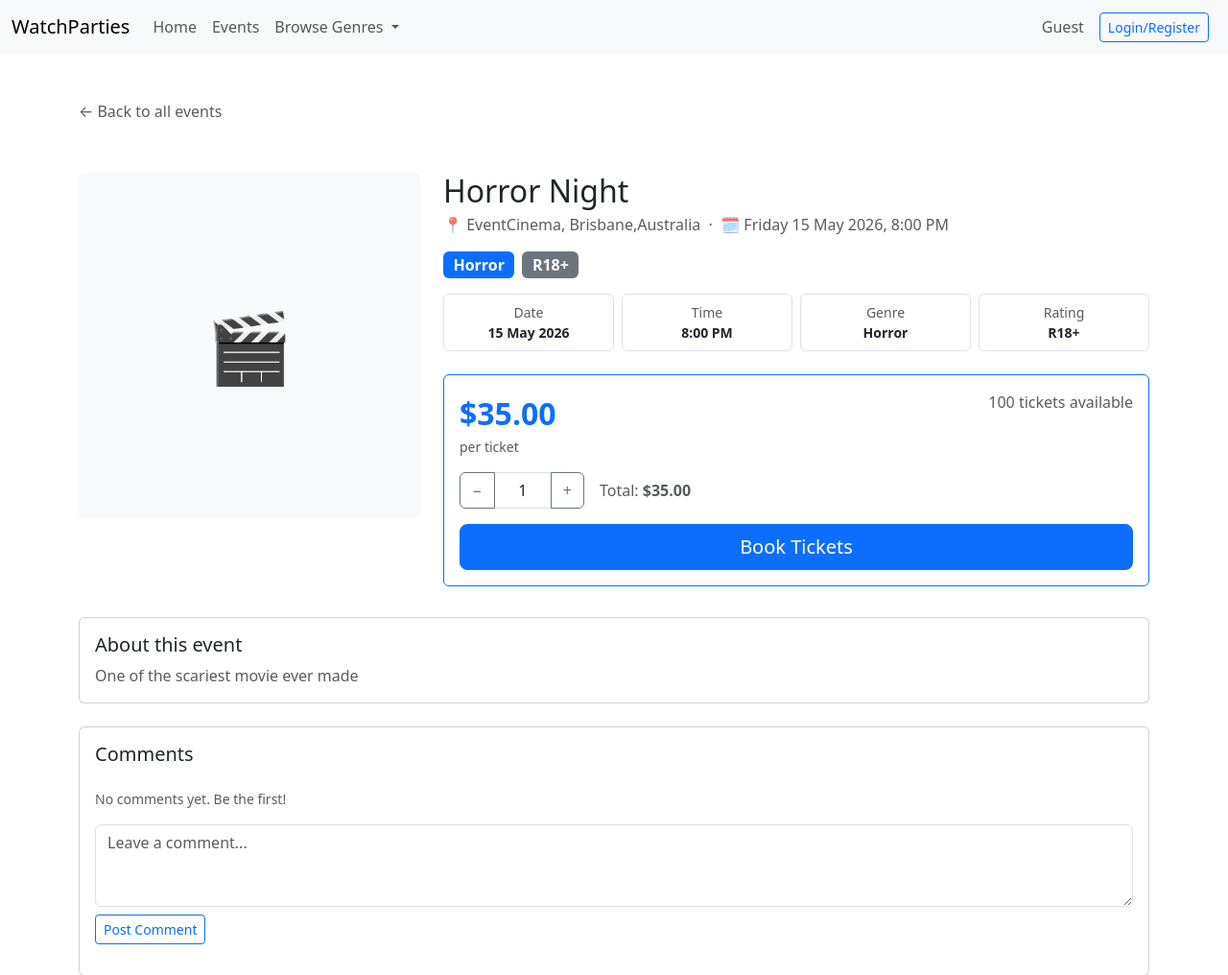
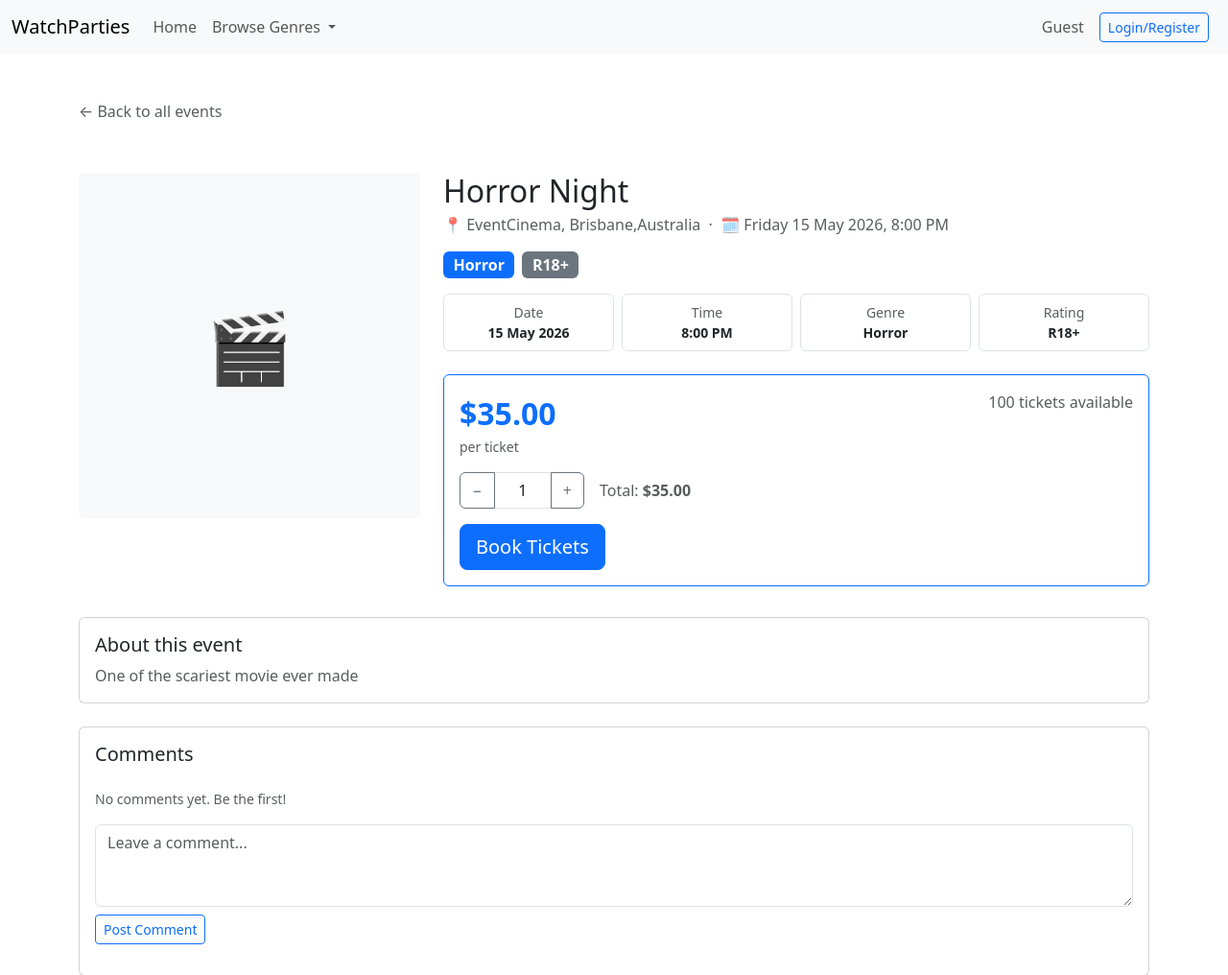
Before and after one commit to honnemi/iab207-a2, a Flask app: page /events/1 in a window 1280 px wide. Shown: the top 1016 px of the page at 96% size. Run offline with Flask 3, Linux system fonts and the light colour scheme; some libraries are stand-ins or nearby versions.

Commit message:
update on the events page

```diff
--- a/projectfile/website/templates/base.html
+++ b/projectfile/website/templates/base.html
@@ -24,10 +24,7 @@
                     <div class="collapse navbar-collapse" id="navbarNavDropdown">
                         <ul class="navbar-nav">
                             <li class="nav-item">
-                                <a class="nav-link" href="#">Home</a>
-                            </li>
-                            <li class="nav-item">
-                                <a class="nav-link" href="#">Events</a>
+                                <a class="nav-link" href="{{url_for('main.view_events')}}">Home</a>
                             </li>
                             <li class="nav-item dropdown">
                                 <a class="nav-link dropdown-toggle" href="#" role="button" data-bs-toggle="dropdown" aria-expanded="false">
--- a/projectfile/website/templates/event_detail.html
+++ b/projectfile/website/templates/event_detail.html
@@ -108,8 +108,8 @@
                             </strong>
                         </span>
                     </div>
-                    <div class="d-grid">
-                        <button class="btn btn-primary btn-lg">Book Tickets</button>
+                    <div>
+                        <a href="{{ url_for('tickets.show_tickets')}}" class="btn btn-primary btn-lg">Book Tickets</a>
                     </div>
 
                     <script>
--- a/projectfile/website/tickets.py
+++ b/projectfile/website/tickets.py
@@ -1,6 +1,7 @@
 from flask import Blueprint, render_template, url_for, redirect
 from flask_bootstrap import Bootstrap5
 from .forms import CheckoutForm
+from . models import Event, Comment
 
 tickets_bp = Blueprint('tickets', __name__)
 
--- a/projectfile/website/views.py
+++ b/projectfile/website/views.py
@@ -6,7 +6,7 @@ from datetime import datetime
 
 main_bp = Blueprint('main', __name__)
 
-@main_bp.route('/')
+@main_bp.route('/index')
 def index():
     return '<h1>Starter code for assignment 3<h1>'
 
@@ -50,7 +50,7 @@ def create_event():
 
     return render_template('events.html', form=form)
 
-@main_bp.route('/events')
+@main_bp.route('/')
 def view_events():
     genre_filter = request.args.get('genre')
 
@@ -66,3 +66,16 @@ def event_detail(event_id):
     event = Event.query.get_or_404(event_id)
     comment_form = CommentForm()
     return render_template('event_detail.html', event=event, comment_form=comment_form)
+
+@main_bp.route('/events/<int:event_id>/comment', methods=['POST'])
+def add_comment(event_id):
+    event = Event.query.get_or_404(event_id)
+    text = request.form.get('text', '').strip()
+    if text:
+        comment = comment(text=text, event_id=event.id)
+        db.session.add(comment)
+        db.session.commit()
+        flash('Comment posted!')
+    else:
+        flash('Comment cannot be empty.')
+    return redirect(url_for('main.event_detail', event_id=event_id))
```
